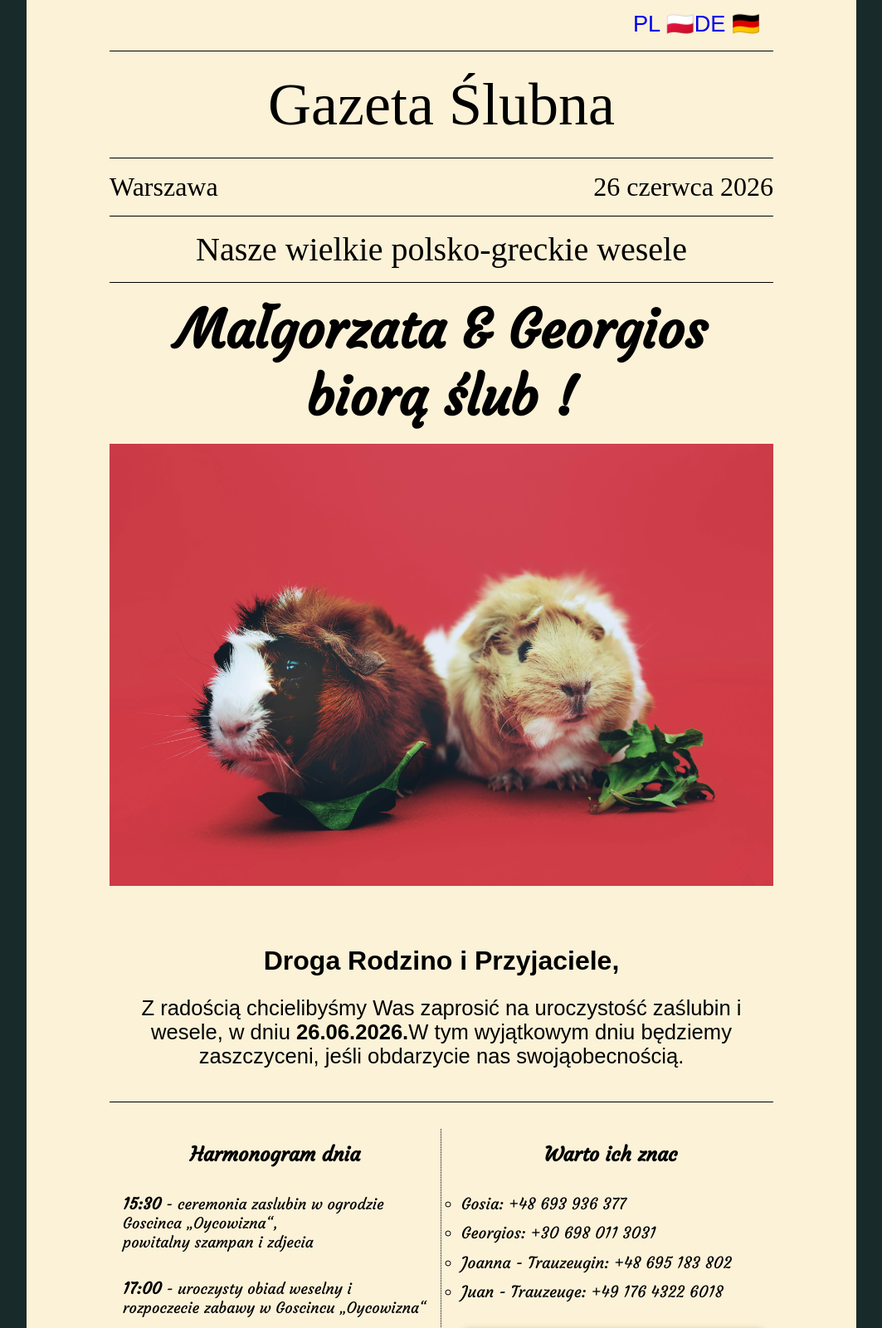
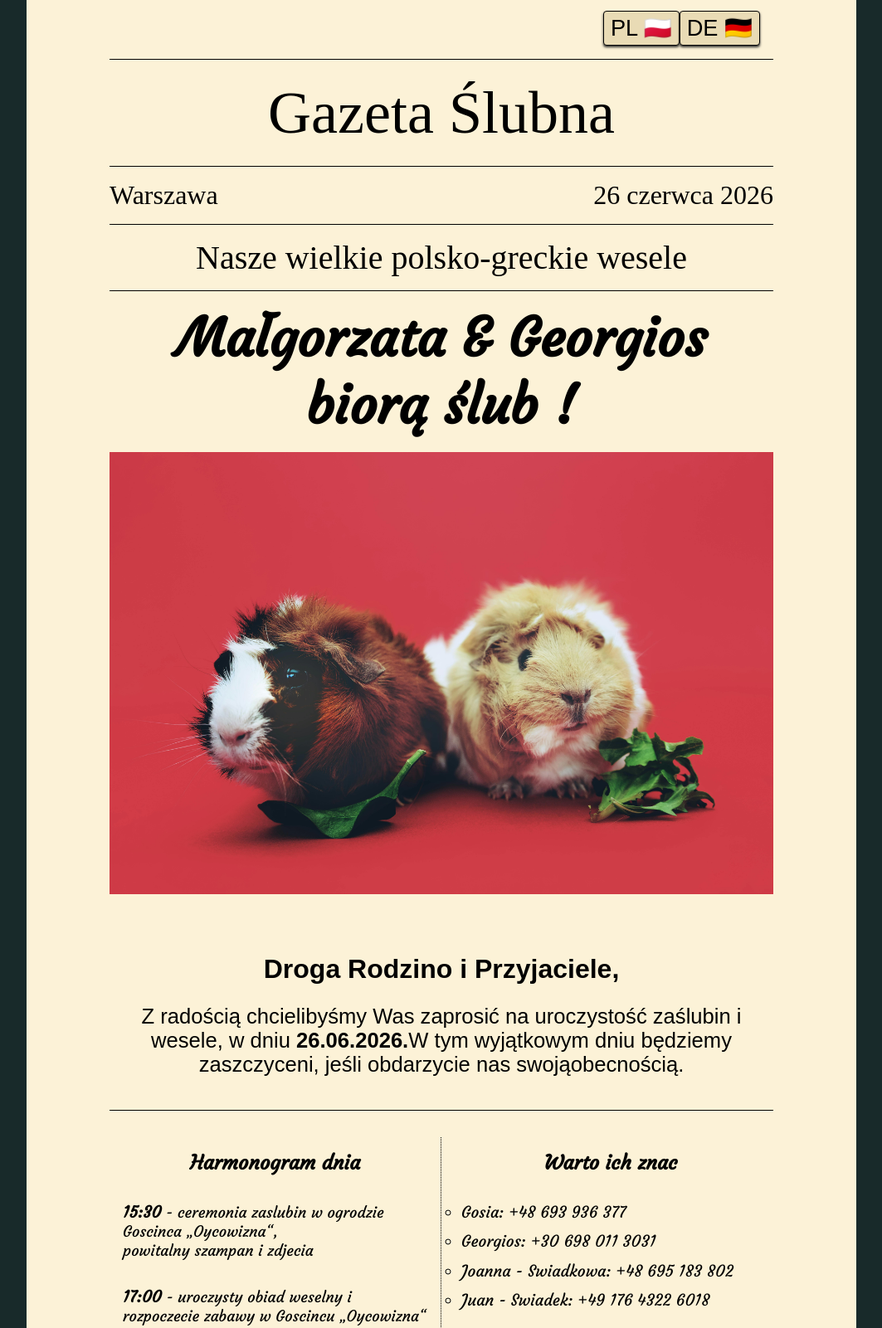
Before and after one commit to jyepesa/wedding-gosia-geo, an Astro site: page /wedding-gosia-geo/pl in a window 1280 px wide. Shown: the top 1601 px of the page at 83% size, without its empty margins (108-1171 px from the left). Built offline with nearby package versions, Linux system fonts and the light colour scheme; Astro itself is replaced by a stand-in of ours; a web font is replaced by a local one.

Commit message:
modify language button and fix translation issue

```diff
--- a/src/components/lang-button.astro
+++ b/src/components/lang-button.astro
@@ -24,21 +24,25 @@ const urls = languagesToRender.map((lang) => `/${repo}/${lang[0]}/`);
 </nav>
 <style lang="scss">
   .navbar {
-    color: black;
     font-family: sans-serif;
     max-width: 800px;
     margin: 0 auto;
     position: relative;
     display: flex;
-    top: 0;
     justify-content: flex-end;
     font-size: 1.3rem;
     font-weight: 200;
     &__button {
+      color: black;
       position: relative;
       right: 1rem;
       text-decoration: none;
       text-transform: uppercase;
+      border: 1px solid black;
+      border-radius: 4px;
+      padding: 0.25rem 0.5rem;
+      box-shadow: 0 2px 3px rgb(51, 51, 49);
+      background-color: rgb(233, 219, 181);
     }
     @media screen and (min-width: 800px) {
       font-size: 1.7rem;
--- a/src/i18n/pl.js
+++ b/src/i18n/pl.js
@@ -29,8 +29,8 @@ export const pl = {
     telephones: [
       "Gosia: +48 693 936 377",
       "Georgios: +30 698 011 3031",
-      "Joanna - Trauzeugin: +48 695 183 802",
-      "Juan - Trauzeuge: +49 176 4322 6018",
+      "Joanna - Swiadkowa: +48 695 183 802",
+      "Juan - Swiadek: +49 176 4322 6018",
     ],
   },
   confirmation:
--- a/src/styles/styles.scss
+++ b/src/styles/styles.scss
@@ -216,12 +216,12 @@ body {
     justify-content: space-around;
     margin-top: 1.2rem;
     img {
-      height: 3.8rem;
+      height: 2.5rem;
       @media screen and (min-width: 500px) {
-        height: 4.65rem;
+        height: 3.65rem;
       }
       @media screen and (min-width: 700px) {
-        height: 5.5rem;
+        height: 4.5rem;
       }
     }
   }
```
Also changed, not shown: public/icon-1.png, public/icon-2.png.
